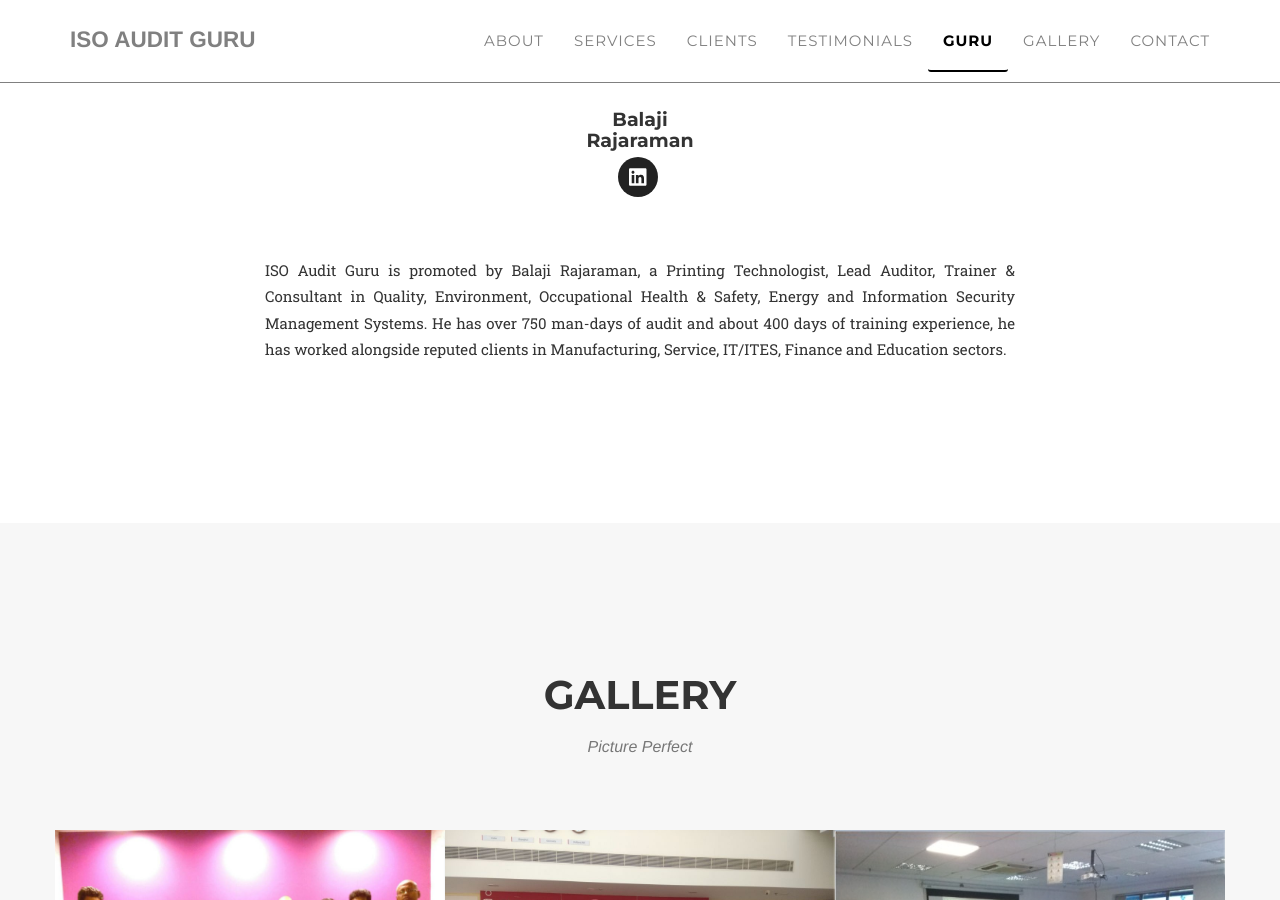
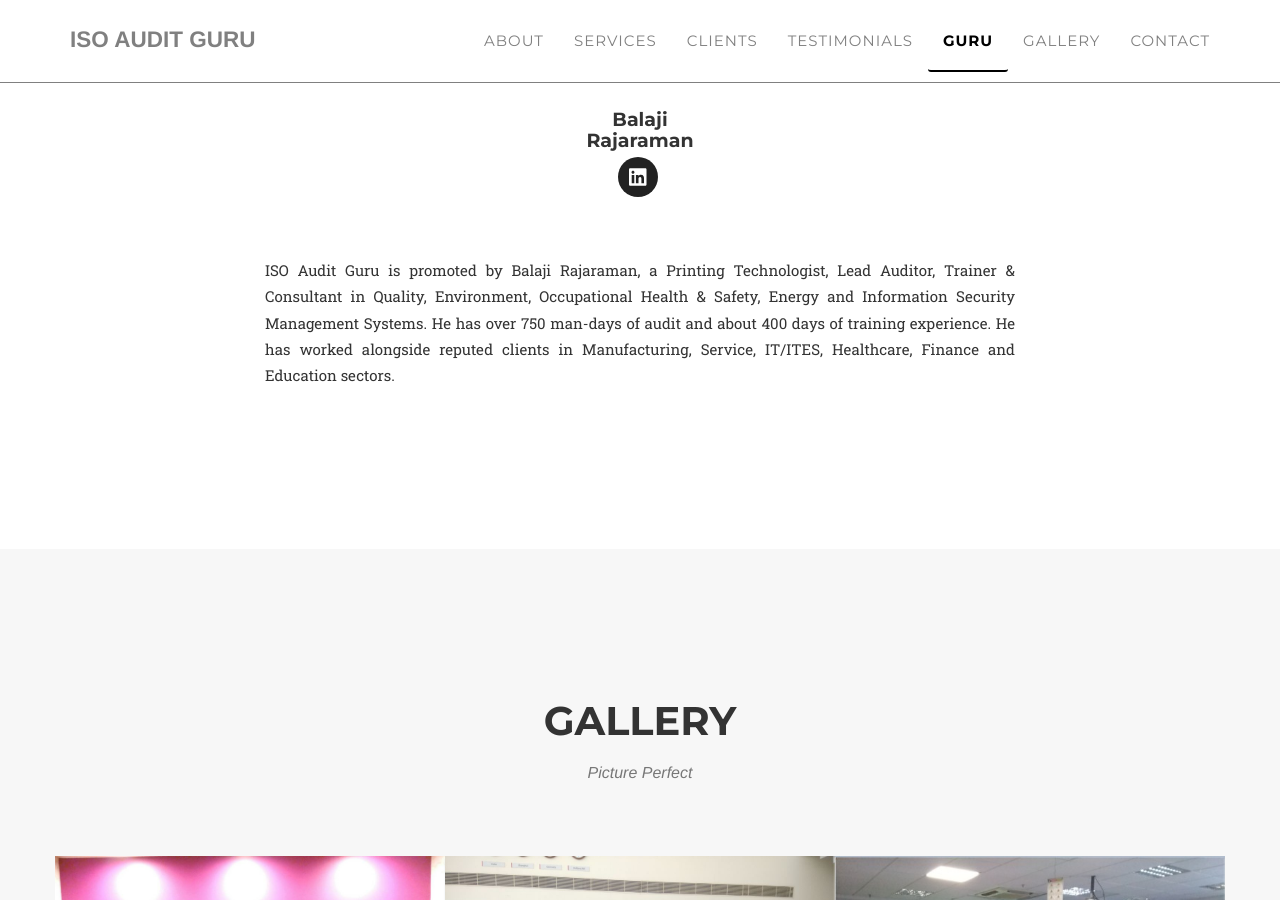
Before and after one commit to ISO-Audit-Guru/ISO-Audit-Guru.github.io, a Jekyll site: the page built from index.html, in a window 1280 px wide and 900 px high, scrolled down 5255 px. Built offline with Jekyll 4.4.1, drawn with Linux system fonts in a browser that asks for light colours; nearby versions of some CDN libraries; some web fonts are replaced.

Commit message:
Update _config.yml

```diff
--- a/_config.yml
+++ b/_config.yml
@@ -14,8 +14,8 @@
       url: https://www.linkedin.com/in/rajaramanbalaji/
   description: |
     ISO Audit Guru is promoted by Balaji Rajaraman, a Printing Technologist, Lead Auditor, Trainer &amp; Consultant in Quality,
-    Environment, Occupational Health &amp; Safety, Energy and Information Security Management Systems. He has over 750 man-days of audit and about 400 days of training experience, he has worked alongside reputed clients
-    in Manufacturing, Service, IT/ITES, Finance and Education sectors.
+    Environment, Occupational Health &amp; Safety, Energy and Information Security Management Systems. He has over 750 man-days of audit and about 400 days of training experience. He has worked alongside reputed clients
+    in Manufacturing, Service, IT/ITES, Healthcare, Finance and Education sectors.
 
 social:
   - title: linkedin
```
